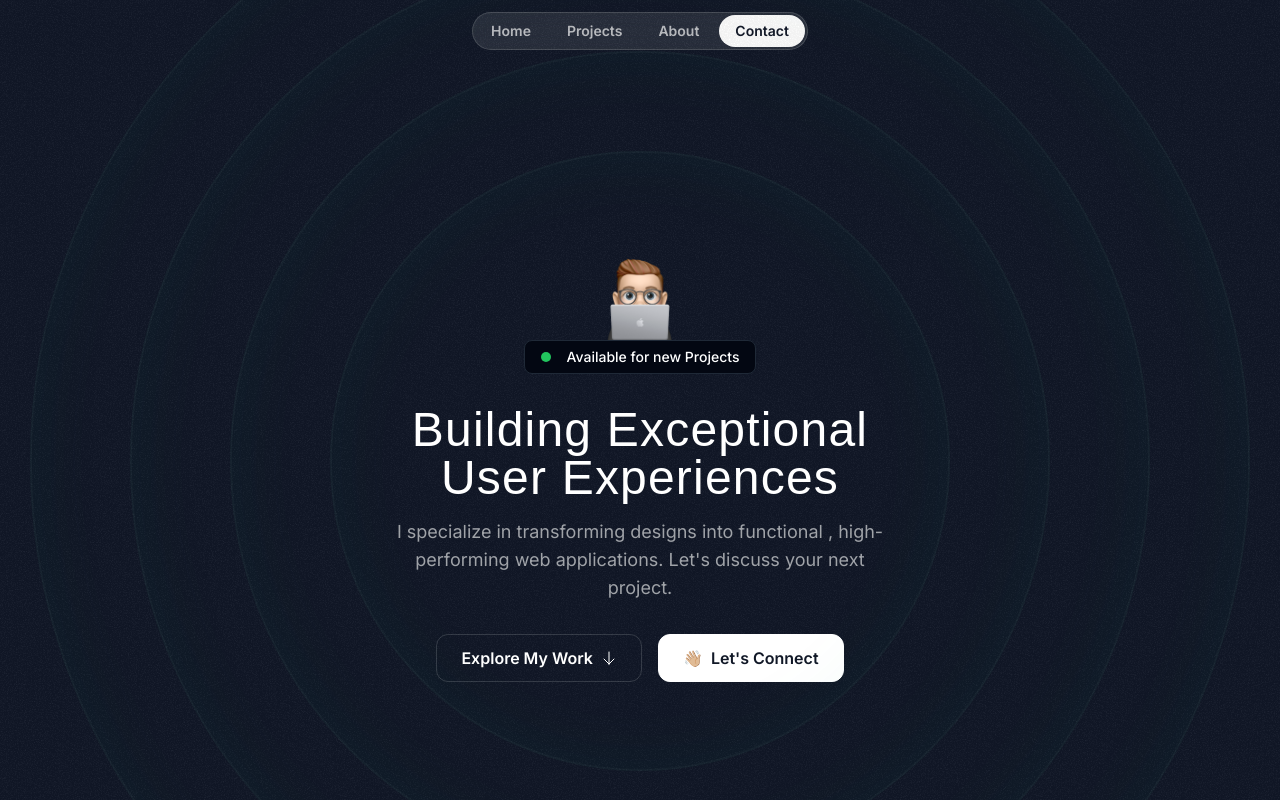
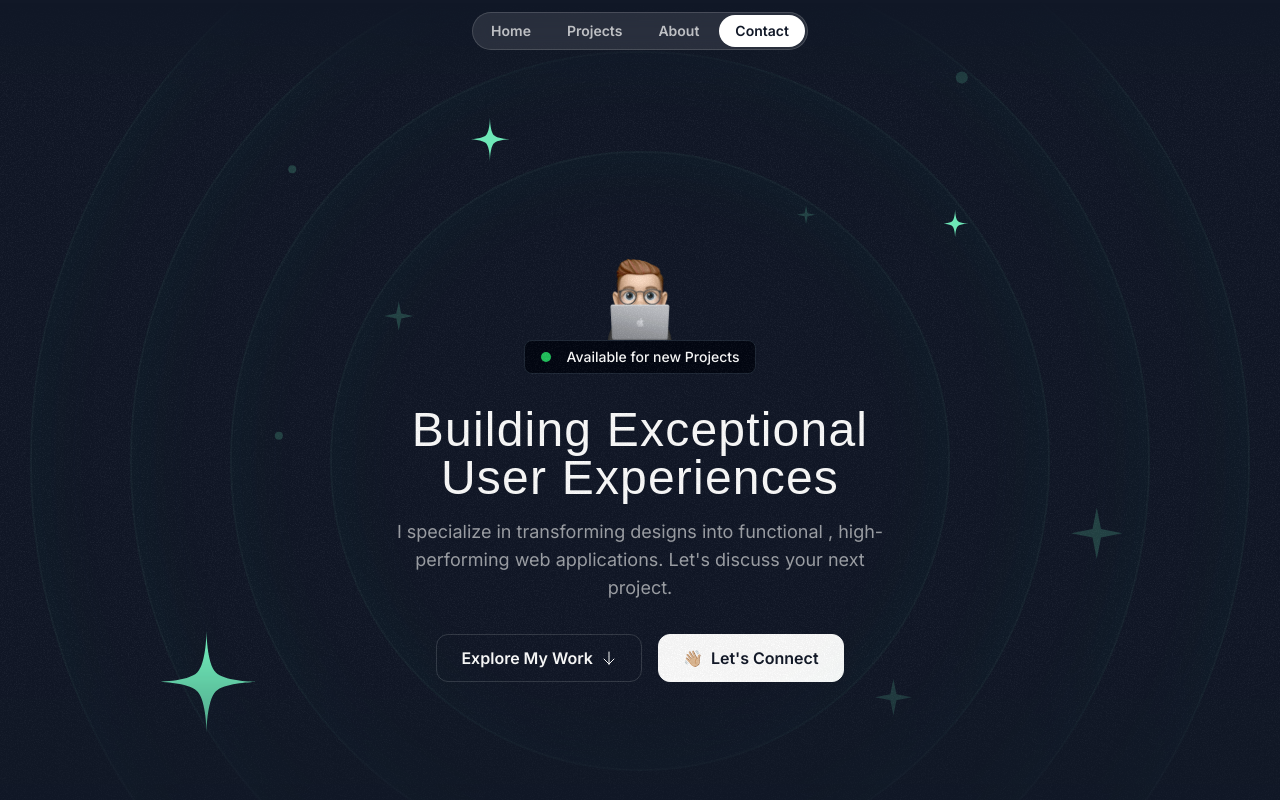
Before and after one commit to BarryCoding/tribe-portfolio, a Next.js app: page / in a window 1280 px wide. Shown: the top 800 px of the page. Built offline with nearby package versions, Linux system fonts and the light colour scheme; a web font is replaced by a local one.

Commit message:
05 HeroOrbit bgs with mask-image

```diff
--- /dev/null
+++ b/src/components/HeroOrbit.tsx
@@ -0,0 +1,23 @@
+interface HeroOrbitProps {
+  size: number
+  rotation: number // starting point
+  children: React.ReactNode
+}
+
+export const HeroOrbit = ({ size, rotation, children }: HeroOrbitProps) => {
+  return (
+    // automatic centering no mater its content
+    <div className='absolute left-1/2 top-1/2 -translate-x-1/2 -translate-y-1/2'>
+      {/* spinning box */}
+      <div
+        style={{ height: `${size}px`, width: `${size}px`, transform: `rotate(${rotation}deg)` }}
+        className='flex items-start justify-start'
+      >
+        {/* spinning star offset its rotation */}
+        <div style={{ transform: `rotate(${rotation * -1}deg)` }} className='inline-flex'>
+          {children}
+        </div>
+      </div>
+    </div>
+  )
+}
--- a/src/sections/Header.tsx
+++ b/src/sections/Header.tsx
@@ -1,6 +1,7 @@
 export const Header = () => {
   return (
-    <div className='fixed top-3 flex w-full items-center justify-center'>
+    // z-10 to overlay hero bg
+    <div className='fixed top-3 z-10 flex w-full items-center justify-center'>
       <nav className='flex gap-1 rounded-full border border-white/15 bg-white/10 p-0.5 backdrop-blur'>
         <a href='#' className='nav-item'>
           Home
--- a/src/sections/Hero.tsx
+++ b/src/sections/Hero.tsx
@@ -1,22 +1,64 @@
 import memojiImage from '@/assets/images/memoji-computer.png'
-import ArrowDownIcon from '@/assets/icons/arrow-down.svg'
 import Image from 'next/image'
 import grainImage from '@/assets/images/grain.jpg'
+import ArrowDownIcon from '@/assets/icons/arrow-down.svg'
+import StarIcon from '@/assets/icons/star.svg'
+import SparkleIcon from '@/assets/icons/sparkle.svg'
+
+import { HeroOrbit } from '@/components/HeroOrbit'
 
 export const HeroSection = () => {
   return (
     <div className='relative z-0 overflow-x-clip py-32 md:py-48 lg:py-60'>
-      {/* grain bg */}
+      {/* LEARN mask-image */}
+      <div className='absolute inset-0 [mask-image:linear-gradient(to_bottom,transparent,black_10%,black_70%,transparent)]'>
+        {/* bg grain */}
         <div
           className='absolute inset-0 -z-30 opacity-5'
           style={{
             backgroundImage: `url(${grainImage.src})`,
           }}
         />
+        {/* bg rings */}
         <div className='hero-ring size-[620px]' />
         <div className='hero-ring size-[820px]' />
         <div className='hero-ring size-[1020px]' />
         <div className='hero-ring size-[1220px]' />
+
+        <HeroOrbit size={800} rotation={-72}>
+          <StarIcon className='size-28 text-emerald-300' />
+        </HeroOrbit>
+        <HeroOrbit size={550} rotation={20}>
+          <StarIcon className='size-12 text-emerald-300' />
+        </HeroOrbit>
+        <HeroOrbit size={590} rotation={98}>
+          <StarIcon className='size-8 text-emerald-300' />
+        </HeroOrbit>
+
+        <HeroOrbit size={430} rotation={-14}>
+          <SparkleIcon className='size-8 text-emerald-300/20' />
+        </HeroOrbit>
+        <HeroOrbit size={440} rotation={79}>
+          <SparkleIcon className='size-5 text-emerald-300/20' />
+        </HeroOrbit>
+        <HeroOrbit size={530} rotation={178}>
+          <SparkleIcon className='size-10 text-emerald-300/20' />
+        </HeroOrbit>
+        <HeroOrbit size={710} rotation={144}>
+          <SparkleIcon className='size-14 text-emerald-300/20' />
+        </HeroOrbit>
+
+        <HeroOrbit size={720} rotation={85}>
+          <div className='size-3 rounded-full bg-emerald-300/20' />
+        </HeroOrbit>
+        <HeroOrbit size={520} rotation={-41}>
+          <div className='size-2 rounded-full bg-emerald-300/20' />
+        </HeroOrbit>
+        <HeroOrbit size={650} rotation={-5}>
+          <div className='size-2 rounded-full bg-emerald-300/20' />
+        </HeroOrbit>
+      </div>
+
       <div className='container'>
         <div className='flex flex-col items-center'>
           <Image src={memojiImage} className='size-[100px]' alt='memoji computer' />
```
Also changed, not shown: 1 other file (tests, documents, lock files or other folders). Lines whose indentation alone changed are shown as unchanged.
